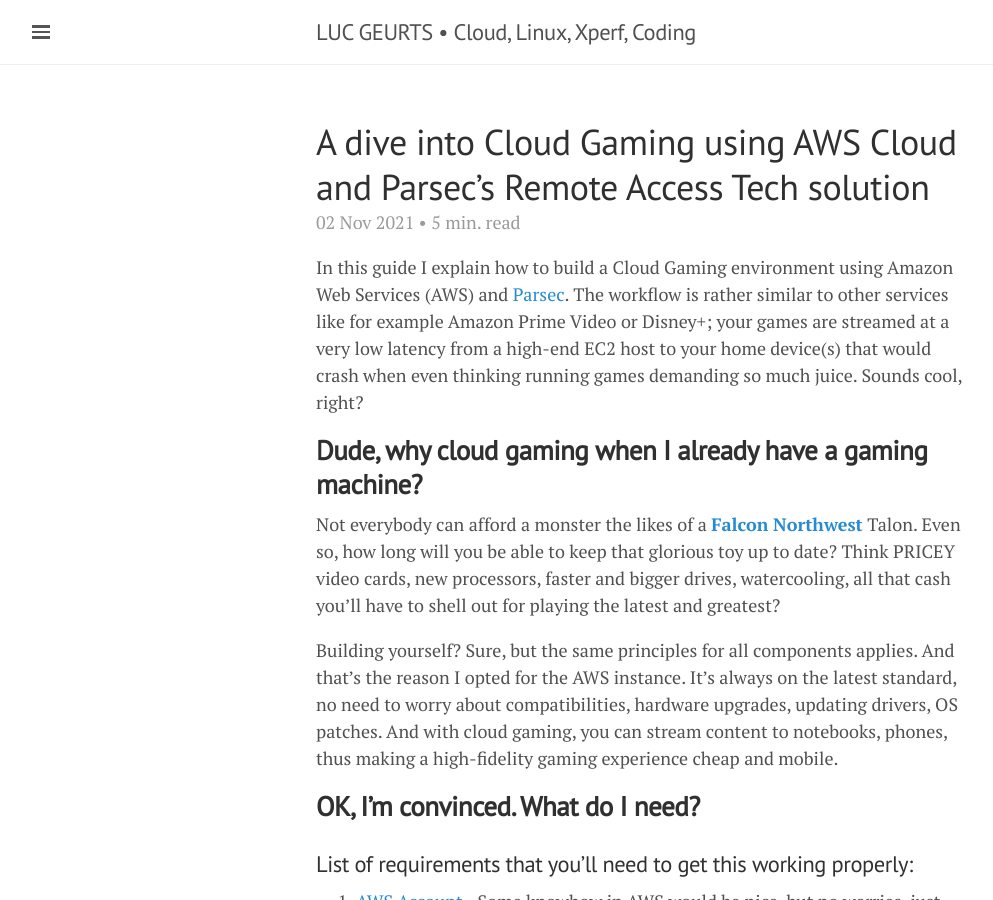
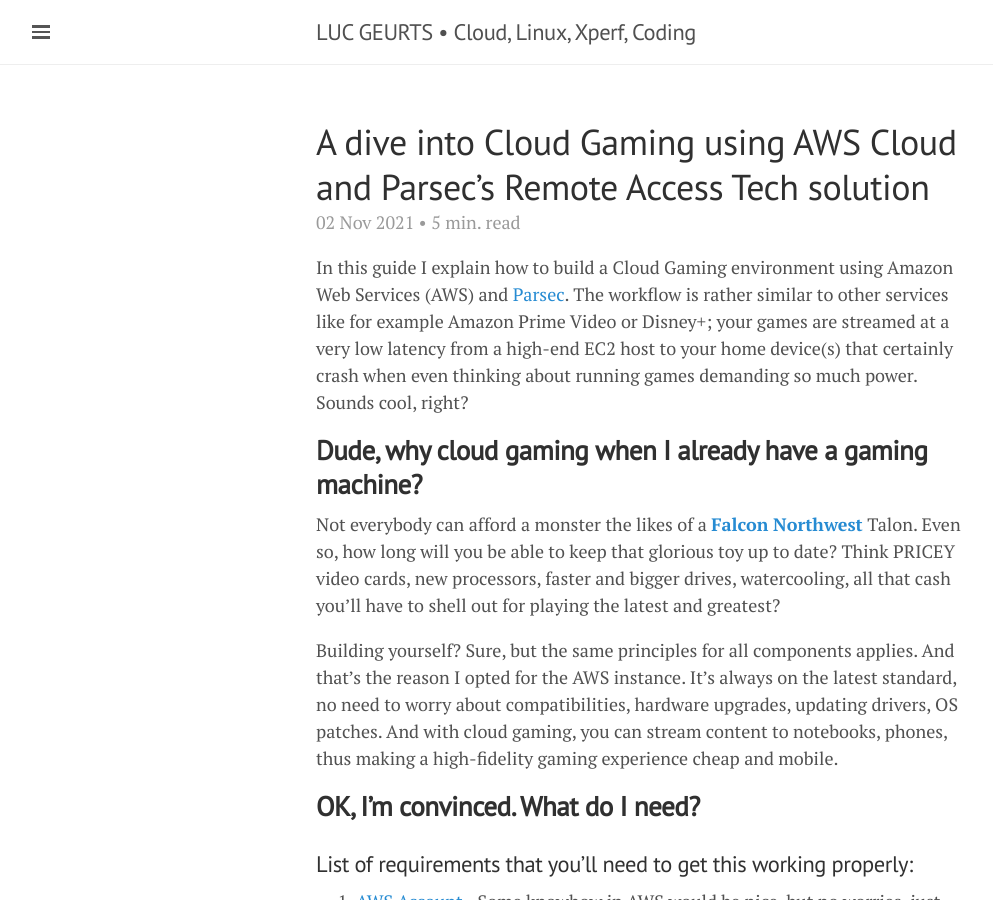
Before and after one commit to lgeurts/lgeurts.github.io, a Jekyll site: the page built from _posts/2021-11-02-aws-high-performance-cloud-gaming.md, in a window 1280 px wide and 900 px high. Shown: the whole window, without its empty margins (0-993 px from the left). Built offline with Jekyll 4.4.1, drawn with Linux system fonts in a browser that asks for light colours; nearby versions of some CDN libraries; comment, search, counter and statistics services are not loaded.

Commit message:
Update 2021-11-02-aws-high-performance-cloud-gaming.md

```diff
--- a/_posts/2021-11-02-aws-high-performance-cloud-gaming.md
+++ b/_posts/2021-11-02-aws-high-performance-cloud-gaming.md
@@ -9,7 +9,7 @@
 
 ---
 
-In this guide I explain how to build a Cloud Gaming environment using Amazon Web Services (AWS) and [Parsec](https://parsec.app/). The workflow is rather similar to other services like for example Amazon Prime Video or Disney+; your games are streamed at a very low latency from a high-end EC2 host to your home device(s) that would crash when even thinking running games demanding so much juice. Sounds cool, right?
+In this guide I explain how to build a Cloud Gaming environment using Amazon Web Services (AWS) and [Parsec](https://parsec.app/). The workflow is rather similar to other services like for example Amazon Prime Video or Disney+; your games are streamed at a very low latency from a high-end EC2 host to your home device(s) that certainly crash when even thinking about running games demanding so much power. Sounds cool, right?
 
 ## **Dude, why cloud gaming when I already have a gaming machine?**
 
```
